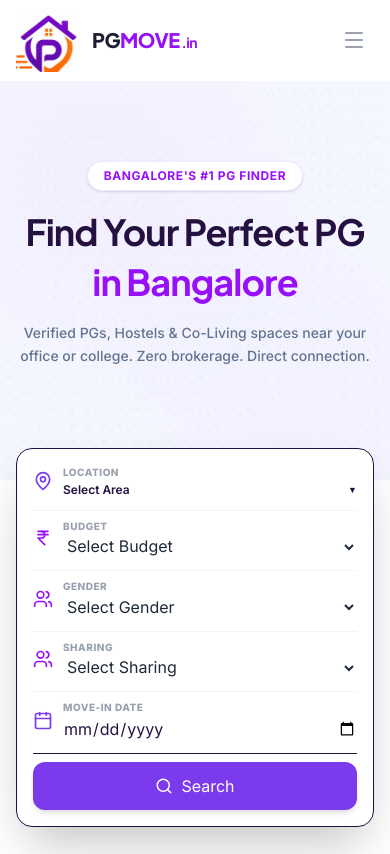
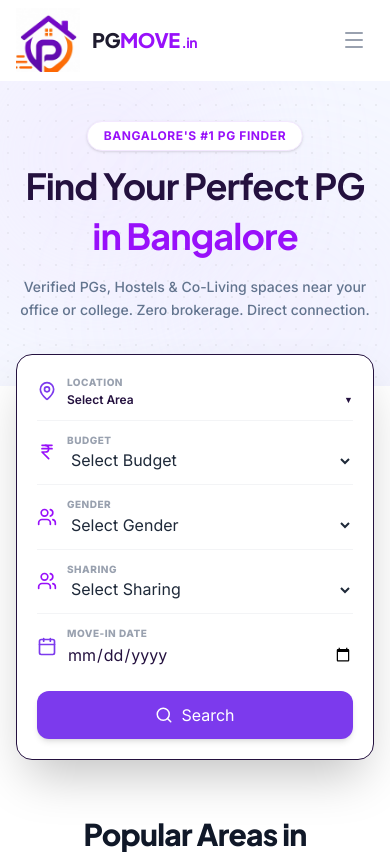
Before and after one commit to Saisarithasurla/pgmovein_website, a Next.js app: page / in a window 390 px wide. Shown: the top 854 px of the page. Built offline with nearby package versions, Linux system fonts and the light colour scheme.

Commit message:
updatedcode

```diff
--- a/src/app/page.tsx
+++ b/src/app/page.tsx
@@ -61,39 +61,47 @@ export default function HomePage() {
 
       <main className="flex-grow">
         {/* Section 2: Hero Banner */}
-        <section className="relative overflow-hidden bg-[#F5F7FF] pt-20 pb-28 px-4 sm:px-6 lg:px-8">
+        <section className="relative overflow-hidden bg-[#F5F7FF] pt-20 pb-16 md:pb-28 px-4 sm:px-6 lg:px-8 animate-fade-in">
           <div className="absolute inset-0 opacity-5 bg-[radial-gradient(#000_1px,transparent_1px)] [background-size:16px_16px]"></div>
 
           {/* Subtle colored background blurs */}
           <div className="absolute top-1/4 left-1/4 -translate-x-1/2 -translate-y-1/2 w-72 h-72 rounded-full bg-purple-200/20 blur-3xl -z-0"></div>
           <div className="absolute bottom-1/4 right-1/4 translate-x-1/2 translate-y-1/2 w-72 h-72 rounded-full bg-purple-200/10 blur-3xl -z-0"></div>
 
-          <div className="max-w-7xl mx-auto text-center relative z-10 space-y-4">
-            {/* Badge */}
-            <div className="inline-flex items-center gap-1.5 px-4 py-1.5 rounded-full bg-white border border-purple-100 text-purple-600 text-xs font-bold uppercase tracking-wider shadow-sm">
+          {/* Badge — pinned to the top-center of the hero */}
+          <ScrollReveal variant="scale" delay={0} className="absolute top-10 left-1/2 -translate-x-1/2 z-20">
+            <div className="inline-flex items-center gap-1.5 px-4 py-1.5 rounded-full bg-white border border-purple-100 text-purple-600 text-xs font-bold uppercase tracking-wider shadow-sm whitespace-nowrap">
               <span>Bangalore's #1 PG Finder</span>
             </div>
+          </ScrollReveal>
 
+          <div className="max-w-7xl mx-auto text-center relative z-10 space-y-4">
+            <ScrollReveal variant="slideUp" delay={0}>
               {/* Headline */}
               <h1 className="text-4xl sm:text-5xl lg:text-6xl font-bold tracking-tight text-navy leading-snug">
                 Find Your Perfect PG <br />
                 <span className="text-purple-600">in Bangalore</span>
               </h1>
+            </ScrollReveal>
 
+            <ScrollReveal variant="slideUp" delay={0}>
               {/* Subtext */}
               <p className="max-w-2xl mx-auto text-sm sm:text-base lg:text-lg text-slate-500 font-medium leading-relaxed">
                 Verified PGs, Hostels &amp; Co-Living spaces near your office or college. Zero brokerage. Direct connection.
               </p>
+            </ScrollReveal>
           </div>
         </section>
 
         {/* Section 3: Search Bar */}
-        <section className="px-4 sm:px-6 lg:px-8 relative mb-20">
+        <section className="px-4 sm:px-6 lg:px-8 relative mb-6 md:mb-20">
+          <ScrollReveal variant="slideUp" delay={0}>
             <SearchBar />
+          </ScrollReveal>
         </section>
 
         {/* Section 4: Popular Locations */}
-        <section id="popular-areas" className="bg-white py-16 scroll-mt-20 border-b border-gray-100">
+        <section id="popular-areas" className="bg-white pt-8 pb-16 md:py-16 scroll-mt-20 border-b border-gray-100">
           <ScrollReveal variant="slideLeft" className="max-w-7xl mx-auto px-4 sm:px-6 lg:px-8">
             <div className="text-center max-w-3xl mx-auto mb-12">
               <h2 className="text-3xl font-extrabold text-gray-900 tracking-tight">
--- a/src/components/Navbar.tsx
+++ b/src/components/Navbar.tsx
@@ -59,10 +59,55 @@ export default function Navbar() {
     { label: "Properties", href: "/properties" },
     { label: "About", href: "/about" },
     { label: "Contact", href: "/contact" },
-    { label: "Areas", href: "/#popular-areas" },
-    { label: "How It Works", href: "/#how-it-works" },
-    { label: "FAQ", href: "/#faq" },
+    { label: "Areas", href: "/#popular-areas", id: "popular-areas" },
+    { label: "How It Works", href: "/#how-it-works", id: "how-it-works" },
+    { label: "FAQ", href: "/#faq", id: "faq" },
   ];
+
+  const [activeSection, setActiveSection] = useState("");
+
+  useEffect(() => {
+    if (pathname !== "/") {
+      setActiveSection("");
+      return;
+    }
+
+    const sections = navLinks.filter(l => l.id).map(l => l.id as string);
+    const observerOptions = {
+      root: null,
+      rootMargin: "-20% 0px -60% 0px", // triggers when section is in the upper-middle of viewport
+      threshold: 0,
+    };
+
+    const observerCallback = (entries: IntersectionObserverEntry[]) => {
+      entries.forEach((entry) => {
+        if (entry.isIntersecting) {
+          setActiveSection(entry.target.id);
+        }
+      });
+    };
+
+    const observer = new IntersectionObserver(observerCallback, observerOptions);
+
+    sections.forEach((id) => {
+      const el = document.getElementById(id);
+      if (el) observer.observe(el);
+    });
+
+    // Also observe the top/hero area to clear active sections when at the top of the home page
+    const handleScroll = () => {
+      if (window.scrollY < 200) {
+        setActiveSection("home");
+      }
+    };
+    window.addEventListener("scroll", handleScroll);
+    handleScroll();
+
+    return () => {
+      observer.disconnect();
+      window.removeEventListener("scroll", handleScroll);
+    };
+  }, [pathname]);
 
   return (
     <header
@@ -94,7 +139,14 @@ export default function Navbar() {
           {/* Desktop Navigation */}
           <nav className="hidden md:flex space-x-8 items-center">
             {navLinks.map((link) => {
-              const isActive = pathname === link.href;
+              // Highlight based on scroll section if we're on the home page
+              const isSectionActive =
+                pathname === "/" &&
+                ((link.id && activeSection === link.id) || (link.href === "/" && activeSection === "home"));
+
+              // Fallback to pathname check for standard pages
+              const isActive = isSectionActive || (pathname === link.href && !link.id);
+
               return (
                 <Link
                   key={link.label}
@@ -173,7 +225,13 @@ export default function Navbar() {
       {isOpen && (
         <div className="md:hidden fixed inset-x-0 top-[81px] bottom-0 bg-white z-50 overflow-y-auto animate-fade-in border-t border-gray-100 shadow-xl">
           <div className="px-4 pt-4 pb-12 space-y-1">
-            {navLinks.map((link) => (
+            {navLinks.map((link) => {
+              const isSectionActive =
+                pathname === "/" &&
+                ((link.id && activeSection === link.id) || (link.href === "/" && activeSection === "home"));
+              const isActive = isSectionActive || (pathname === link.href && !link.id);
+
+              return (
                 <Link
                   key={link.label}
                   href={link.href}
@@ -188,11 +246,16 @@ export default function Navbar() {
                       }
                     }
                   }}
-                className="block px-3 py-2.5 rounded-xl text-base font-medium text-gray-700 hover:text-purple-600 hover:bg-purple-50 transition-all"
+                  className={`block px-3 py-2.5 rounded-xl text-base font-semibold transition-all ${
+                    isActive
+                      ? "text-purple-650 bg-purple-50/70 font-bold"
+                      : "text-gray-700 hover:text-purple-600 hover:bg-purple-50"
+                  }`}
                 >
                   {link.label}
                 </Link>
-            ))}
+              );
+            })}
 
             {/* Mobile Drawer Heart Icon */}
             <Link
--- a/src/components/SearchBar.tsx
+++ b/src/components/SearchBar.tsx
@@ -44,7 +44,7 @@ export default function SearchBar() {
   return (
     <form
       onSubmit={handleSearch}
-      className="bg-white rounded-2xl md:rounded-full shadow-2xl border border-gray-150 p-4 md:py-3 md:px-6 flex flex-col md:flex-row items-stretch md:items-center justify-between gap-2 max-w-6xl mx-auto -mt-8 relative z-20"
+      className="bg-white rounded-2xl md:rounded-full shadow-2xl border border-gray-150 p-5 md:py-3 md:px-6 flex flex-col md:flex-row items-stretch md:items-center justify-between gap-3 max-w-6xl mx-auto -mt-8 relative z-20"
     >
       {/* 1. Location Field (Custom Dropdown) */}
       <div
@@ -161,7 +161,7 @@ export default function SearchBar() {
       </div>
 
       {/* 5. Date Field */}
-      <div className="flex-1 min-w-[125px] border-b md:border-b-0 pb-3 md:pb-0 flex items-center gap-2.5">
+      <div className="flex-1 min-w-[125px] flex items-center gap-2.5 pb-2 md:pb-0">
         <Calendar className="h-5 w-5 text-[#7C3AED] shrink-0" />
         <div className="w-full">
           <label className="block text-[10px] uppercase tracking-wider font-extrabold text-gray-400">
@@ -179,7 +179,7 @@ export default function SearchBar() {
       {/* 6. Search Button (Positioned at the end) */}
       <button
         type="submit"
-        className="w-full md:w-auto bg-[#7C3AED] hover:bg-[#6D28D9] text-white font-bold px-6 py-3 rounded-xl md:rounded-full transition-all shadow-md flex items-center justify-center gap-2 shrink-0 self-center"
+        className="w-full md:w-auto bg-[#7C3AED] hover:bg-[#6D28D9] text-white font-bold px-6 py-3 rounded-xl md:rounded-full transition-all shadow-md flex items-center justify-center gap-2 shrink-0 self-center mt-1 md:mt-0"
       >
         <Search className="h-4.5 w-4.5" />
         <span>Search</span>
```
Lines whose indentation alone changed are shown as unchanged.
